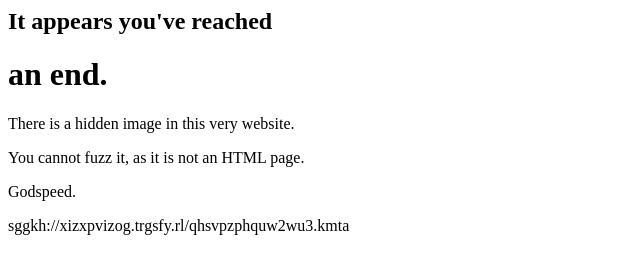
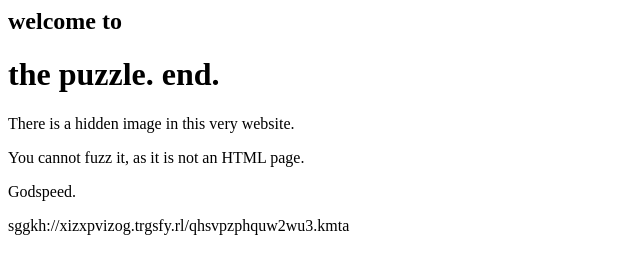
Before and after one commit to crackeralt/crackeralt.github.io, a plain HTML site: page index.html in a window 1280 px wide. Shown: the whole page, without its empty margins (0-640 px from the left). Drawn offline with Linux system fonts and the light colour scheme.

Commit message:
Update index.html

```diff
--- a/index.html
+++ b/index.html
@@ -1,7 +1,7 @@
 <html>
 
-<h2> It appears you've reached </h2>
-<h1> an end. </h1>
+<h2> welcome to </h2>
+<h1> the puzzle. end. </h1>
 
 <p>There is a hidden image in this very website. </p>
 <p>You cannot fuzz it, as it is not an HTML page. </p>
```
